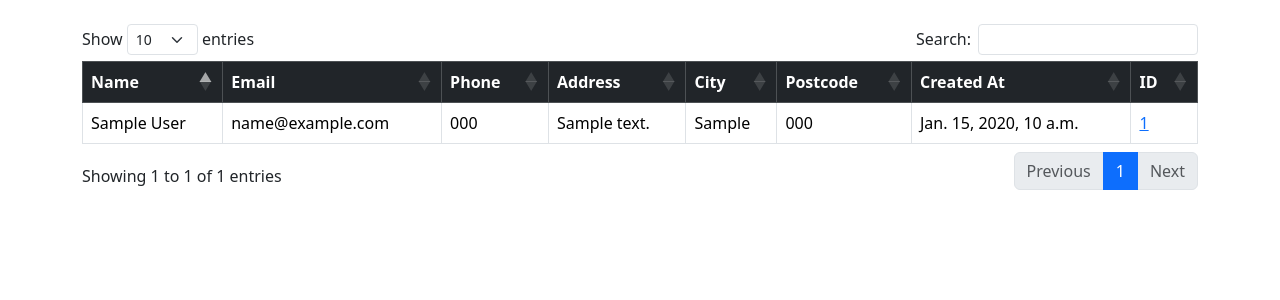
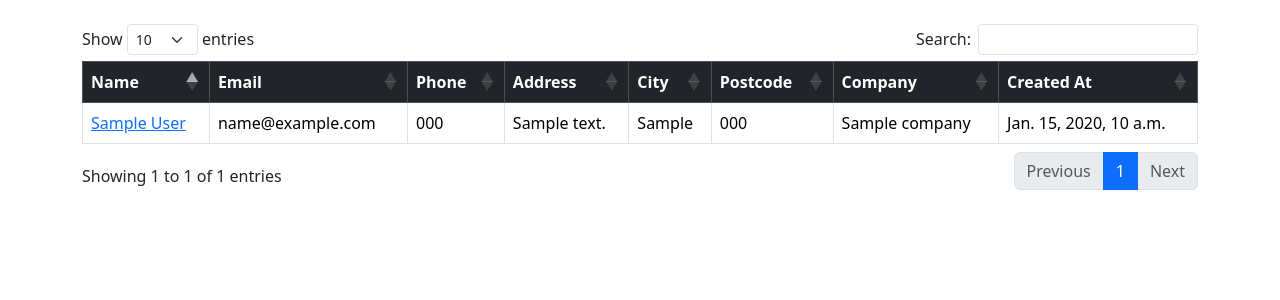
Before and after one commit to CLebby-code/Django-CRM, a Django app: page /home/ in a window 1280 px wide. Shown: the part 56-356 px from the top of the page. Run offline with Django 4.2, Linux system fonts and the light colour scheme; a user stored in the database is signed in; tables that the repository leaves empty hold one stand-in row (values such as "Sample post"); some libraries are stand-ins or nearby versions.

Commit message:
customer columns reviewed

```diff
--- a/website/Templates/home.html
+++ b/website/Templates/home.html
@@ -18,24 +18,23 @@
       <th scope="col">Address</th>
       <th scope="col">City</th>
       <th scope="col">Postcode</th>
+      <th scope="col">Company</th>
       <th scope="col">Created At</th>
-      <th scope="col">ID</th>
-
-    </tr>
+      </tr>
   </thead>
   <tbody>
 
     {% if customers %}
     {% for customer in customers %}
             <tr>
-              <td>{{ customer.first_name }} {{ customer.last_name }} </td>
+              <td><a href="{% url 'record' customer.id %}"> {{ customer.first_name }} {{ customer.last_name }} </a>
               <td>{{ customer.email }}</td>
               <td> {{ customer.phone }}</td>
               <td> {{ customer.address }}</td>
               <td> {{ customer.city }}</td>
               <td> {{ customer.postcode }}</td>
+              <td> {{ customer.company }}</td>
               <td> {{ customer.created_at }}</td>
-              <td><a href="{% url 'record' customer.id %}"> {{ customer.id }}</a>
            </tr>
      {% endfor %}
      {% endif %}
```
